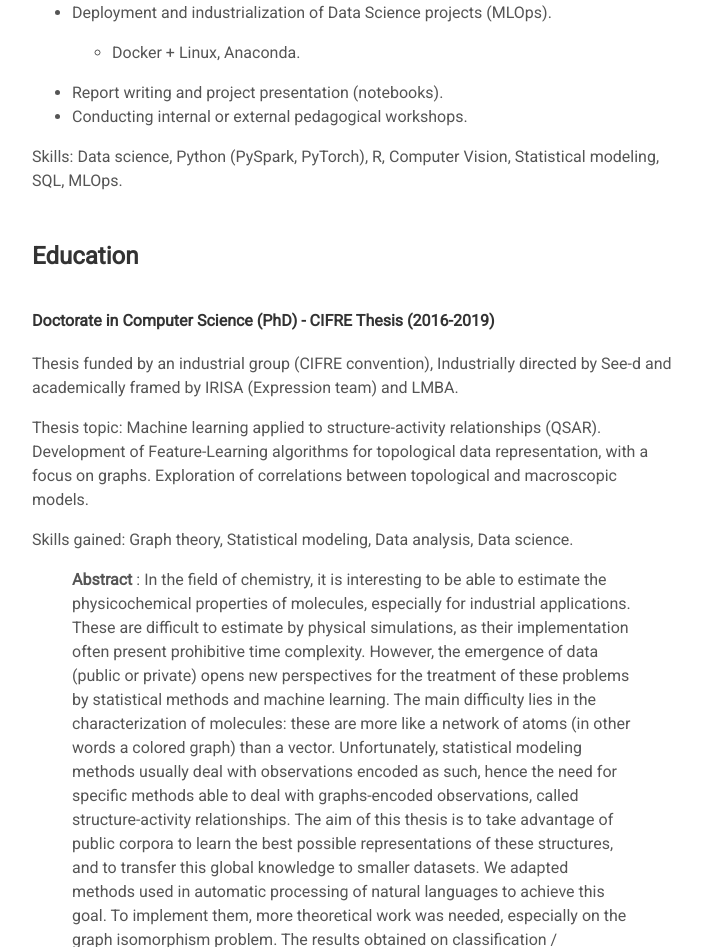
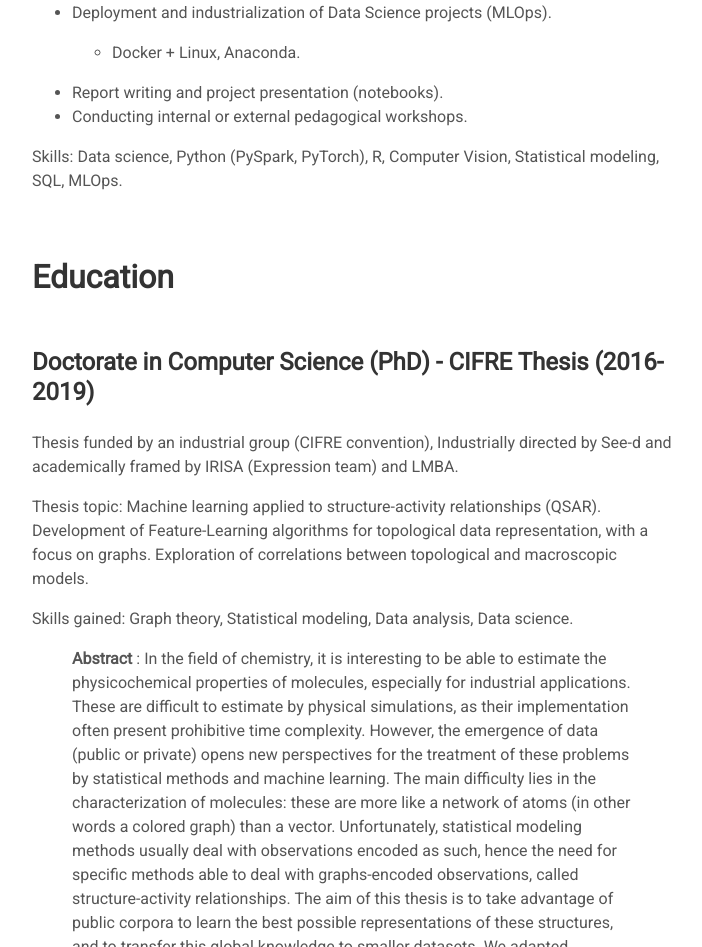
Before and after one commit to theplatypus/theplatypus.github.io__, a Jekyll site: the page built from index.md, in a window 1280 px wide. Shown: the part 2952-3899 px from the top of the page, without its empty margins (224-926 px from the left). Built offline with Jekyll 4.4.1, drawn with Linux system fonts in a browser that asks for light colours; some web fonts are replaced; our own code applies the rules of GitHub Pages for plain Markdown files.

```diff
--- a/index.md
+++ b/index.md
@@ -61,9 +61,9 @@ Skills: Online Analytical Processing (OLAP), Go, SQL (PostgreSQL, MariaDB, Galer
 
 Skills: Data science, Python (PySpark, PyTorch), R, Computer Vision, Statistical modeling, SQL, MLOps.
 
-### Education
+## Education
 
-#### Doctorate in Computer Science (PhD) - CIFRE Thesis (2016-2019)
+### Doctorate in Computer Science (PhD) - CIFRE Thesis (2016-2019)
 
 Thesis funded by an industrial group (CIFRE convention), Industrially directed by See-d and academically framed by IRISA (Expression team) and LMBA.
 
@@ -75,7 +75,7 @@ Skills gained: Graph theory, Statistical modeling, Data analysis, Data science.
 
 Available on [TEL](https://tel.archives-ouvertes.fr/tel-02499167).
 
-#### M.Sc. Computer Science (2014-2016)
+### M.Sc. Computer Science (2014-2016)
 
 University of South Brittany, obtained with honors.
 
```
